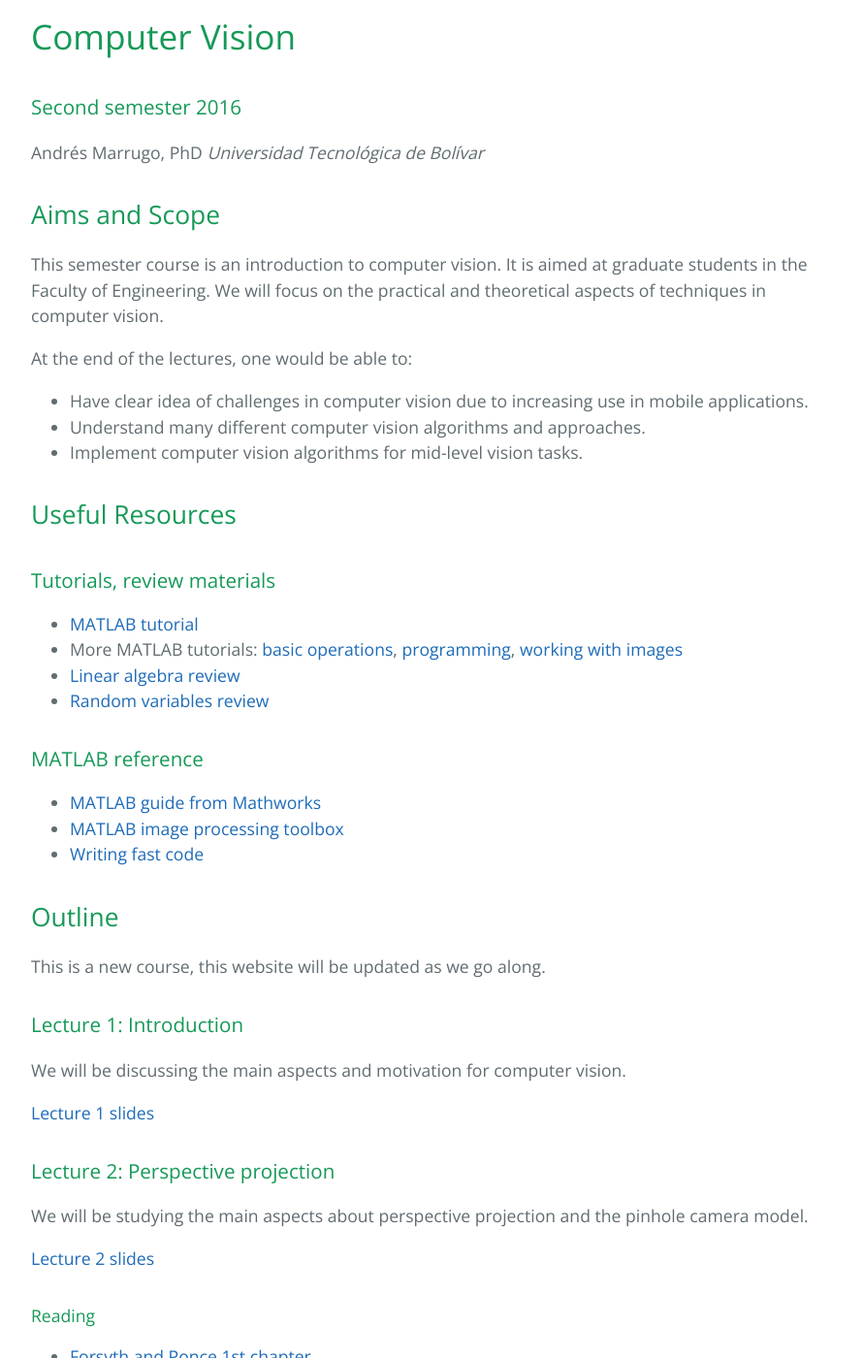
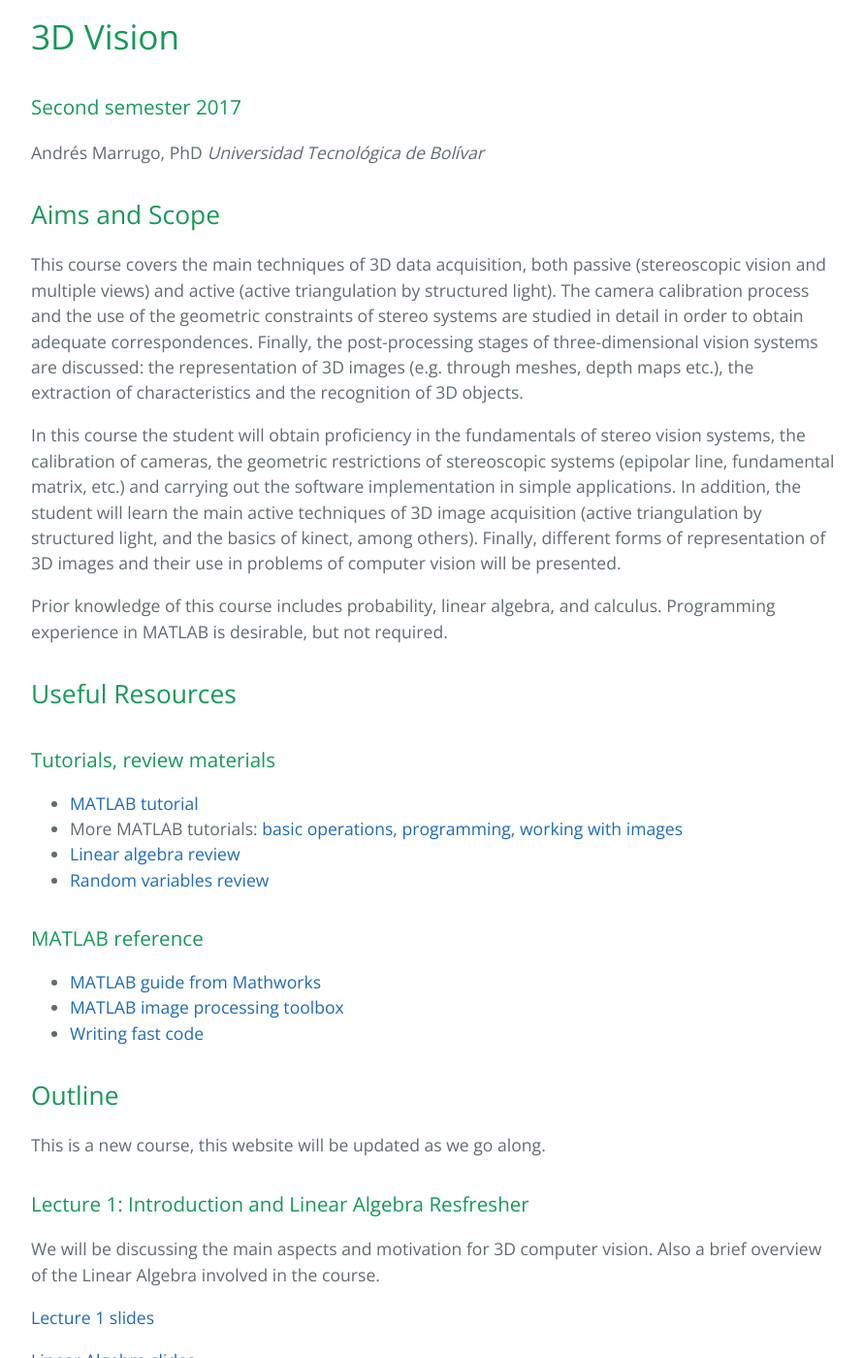
Before and after one commit to opi-lab/optical-metrology-2021, a Jekyll site: the page built from index.md, in a window 1280 px wide and 1400 px high, scrolled down 404 px. Shown: the whole window at 97% size, without its empty margins (192-1082 px from the left). Built offline with Jekyll 4.4.1, drawn with Linux system fonts in a browser that asks for light colours; some of the changed text lies outside the part shown.

Commit message:
Update lecture 1 and 2.

```diff
--- a/index.md
+++ b/index.md
@@ -1,25 +1,31 @@
 ---
 layout: default
-title: Computer Vision
+title: 3D Vision
 ---
 
-# Computer Vision
+# 3D Vision
 
-### Second semester 2016
+### Second semester 2017
 
 Andrés Marrugo, PhD
 *Universidad Tecnológica de Bolívar*
 
 ##  Aims and Scope
 
-This semester course is an introduction to computer vision. It is aimed at graduate students in the Faculty of Engineering. We will focus on the practical and theoretical aspects of techniques in computer vision.
+This course covers the main techniques of 3D data acquisition, both passive (stereoscopic vision and multiple views) and active (active triangulation by structured light). The camera calibration process and the use of the geometric constraints of stereo systems are studied in detail in order to obtain adequate correspondences. Finally, the post-processing stages of three-dimensional vision systems are discussed: the representation of 3D images (e.g. through meshes, depth maps etc.), the extraction of characteristics and the recognition of 3D objects.
 
-At the end of the lectures, one would be able to:
+In this course the student will obtain proficiency in the fundamentals of stereo vision systems, the calibration of cameras, the geometric restrictions of stereoscopic systems (epipolar line, fundamental matrix, etc.) and carrying out the software implementation in simple applications. In addition, the student will learn the main active techniques of 3D image acquisition (active triangulation by structured light, and the basics of kinect, among others). Finally, different forms of representation of 3D images and their use in problems of computer vision will be presented.
+
+Prior knowledge of this course includes probability, linear algebra, and calculus. Programming experience in MATLAB is desirable, but not required.
+
+
+<!-- This semester course is an introduction to computer vision. It is aimed at graduate students in the Faculty of Engineering. We will focus on the practical and theoretical aspects of techniques in computer vision. -->
+
+<!-- At the end of the lectures, one would be able to:
 
 - Have clear idea of challenges in computer vision due to increasing use in mobile applications.
 - Understand many different computer vision algorithms and approaches.
-- Implement computer vision algorithms for mid-level vision tasks.
-
+- Implement computer vision algorithms for mid-level vision tasks. -->
 
 
 ## Useful Resources
@@ -46,24 +52,33 @@ At the end of the lectures, one would be able to:
 
 This is a new course, this website will be updated as we go along.
 
-### Lecture 1: Introduction
+### Lecture 1: Introduction and Linear Algebra Resfresher
 
-We will be discussing the main aspects and motivation for computer vision.
+We will be discussing the main aspects and motivation for 3D computer vision. Also a brief overview of the Linear Algebra involved in the course.
 
-[Lecture 1 slides](https://www.dropbox.com/s/mc5ijbj9onqua67/lec01_intro.pdf?dl=0)
+[Lecture 1 slides](https://www.dropbox.com/s/ebnty9s447enxsw/lec01_intro.pptx?dl=0)
 
-### Lecture 2: Perspective projection
+[Linear Algebra slides](https://www.dropbox.com/s/7c3ntm6ohw6ld9w/cs131_linalg_review.pptx?dl=0)
 
-We will be studying the main aspects about perspective projection and the pinhole camera model.
+### Assignment 1
 
-[Lecture 2 slides](https://www.dropbox.com/s/qtbrz67j4jfp2as/lec02_perspective.pdf?dl=0)
+A summary of Linear Algebra and Probability exercises. **Due date:** 2017-08-25.
+[Assignment 1](pdfs/a1.pdf)
+
+### Lecture 2: Sensors and Image Formation
+
+We will be studying the main aspects about image formation, the pinhole camera model and image sensors.
+
+[Lecture 2 slides](https://www.dropbox.com/s/i689m1hk7iuqdm0/lec02_SensorsAndImageFormation.pptx?dl=0)
+[Lecture 2  slides - other sensors](https://www.dropbox.com/s/a05dzdgus3febaw/lec02a_OtherSensors.pptx?dl=0)
+[Lecture 2 slides - examples](https://www.dropbox.com/s/566dawx0cetpkew/lec02_SensorsAndImageFormation-examples.pptx?dl=0)
 
 #### Reading
 
-- [Forsyth and Ponce 1st chapter](https://www.dropbox.com/s/mfol1581hpd6fwy/Forsyth-Ponce-chapter-01.pdf?dl=0)
-- [Camera geometry and parameters](https://www.dropbox.com/s/2olqadczmsoevo7/01-lectura-geometria-camaras.pdf?dl=0)
+- [Forsyth and Ponce 1.1,1.2 ](https://www.dropbox.com/s/mfol1581hpd6fwy/Forsyth-Ponce-chapter-01.pdf?dl=0)
+- [Camera geometry and parameters - 11.1, 11.2](https://www.dropbox.com/s/2olqadczmsoevo7/01-lectura-geometria-camaras.pdf?dl=0)
 
-### Assignment 1
+<!--### Assignment 1
 
 In this assignment you will study the basics of projective geometry. You will study the representations of points lines and planes, as well as transformations. **The assignment is due on 2016-09-02 at 11:00 pm.** The assignment and the data:
 
@@ -259,3 +274,4 @@ The goal of this assignment is to implement robust homography and fundamental ma
 
 - [Homography estimation](https://www.dropbox.com/s/eqdbgotv1n82yz1/ex1.pdf?dl=0)
 - [Hartley and Zisserman - chapter 4](https://www.dropbox.com/s/ujqmwe6u8vrndr2/Richard%20Hartley%20Andrew%20Zisserman-Multiple%20View%20Geometry%20in%20Computer%20Vision%2C%202nd%20Edition%20%282004%29.pdf?dl=0)
+ -->
```
Also changed, not shown: 1 other file.
